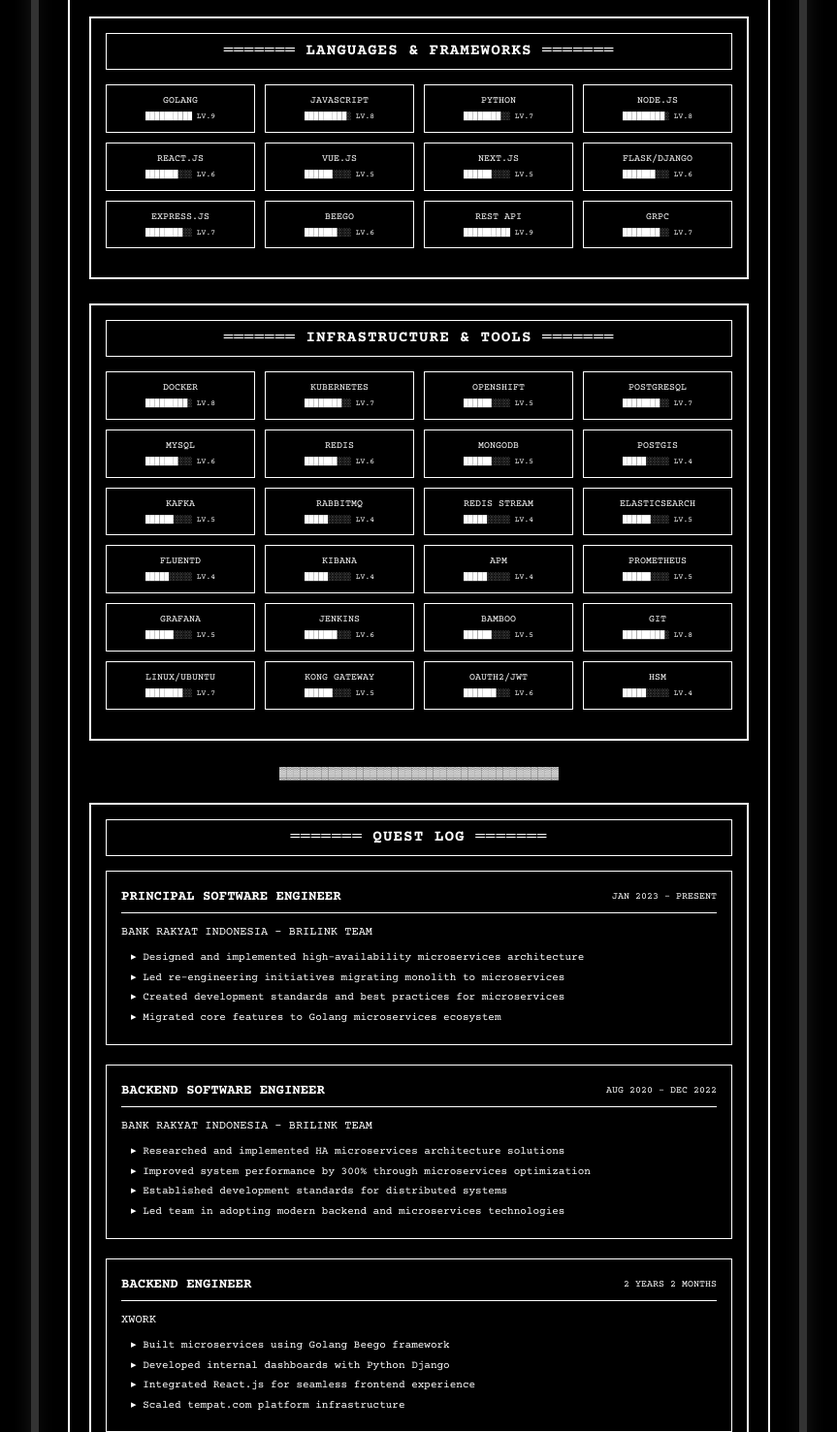
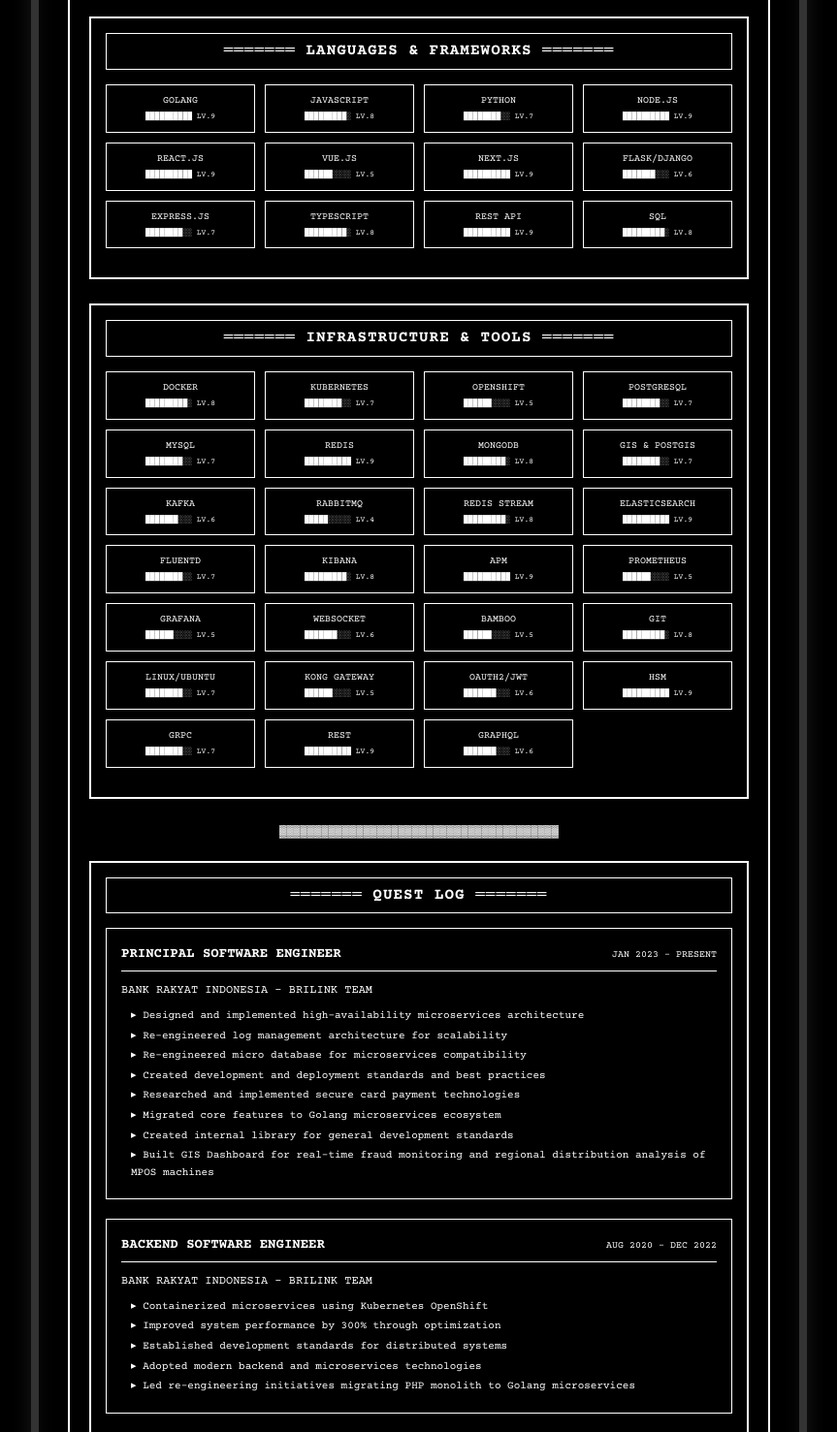
Before and after one commit to gananggww/gananggww.github.io, a plain HTML site: page index.html in a window 1280 px wide. Shown: the part 639-2116 px from the top of the page at 97% size, without its empty margins (208-1071 px from the left). Drawn offline with nearby package versions, Linux system fonts and the light colour scheme.

Commit message:
fix content

```diff
--- a/index.html
+++ b/index.html
@@ -295,7 +295,7 @@
                     </div>
                     <div class="stat-line">
                         <span>LOCATION:</span>
-                        <span>BANDUNG, INDONESIA</span>
+                        <span>JAKARTA, INDONESIA</span>
                     </div>
                     <div class="stat-line">
                         <span>EXPERIENCE:</span>
@@ -307,7 +307,7 @@
                     </div>
                     <div class="stat-line">
                         <span>CURRENT ROLE:</span>
-                        <span>PRINCIPAL ENGINEER</span>
+                        <span>PRINCIPAL SOFTWARE ENGINEER</span>
                     </div>
                     <div class="stat-line">
                         <span>COMPANY:</span>
@@ -341,11 +341,11 @@
                     </div>
                     <div class="skill-box">
                         <div>NODE.JS</div>
-                        <div class="level-indicator">█████████░ LV.8</div>
+                        <div class="level-indicator">██████████  LV.9</div>
                     </div>
                     <div class="skill-box">
                         <div>REACT.JS</div>
-                        <div class="level-indicator">███████░░░ LV.6</div>
+                        <div class="level-indicator">██████████ LV.9</div>
                     </div>
                     <div class="skill-box">
                         <div>VUE.JS</div>
@@ -353,7 +353,7 @@
                     </div>
                     <div class="skill-box">
                         <div>NEXT.JS</div>
-                        <div class="level-indicator">██████░░░░ LV.5</div>
+                        <div class="level-indicator">██████████  LV.9</div>
                     </div>
                     <div class="skill-box">
                         <div>FLASK/DJANGO</div>
@@ -364,16 +364,16 @@
                         <div class="level-indicator">████████░░ LV.7</div>
                     </div>
                     <div class="skill-box">
-                        <div>BEEGO</div>
-                        <div class="level-indicator">███████░░░ LV.6</div>
+                        <div>TYPESCRIPT</div>
+                        <div class="level-indicator">█████████░ LV.8</div>
                     </div>
                     <div class="skill-box">
                         <div>REST API</div>
                         <div class="level-indicator">██████████ LV.9</div>
                     </div>
                     <div class="skill-box">
-                        <div>GRPC</div>
-                        <div class="level-indicator">████████░░ LV.7</div>
+                        <div>SQL</div>
+                        <div class="level-indicator">█████████░  LV.8</div>
                     </div>
                 </div>
             </div>
@@ -401,23 +401,23 @@
                     </div>
                     <div class="skill-box">
                         <div>MYSQL</div>
-                        <div class="level-indicator">███████░░░ LV.6</div>
+                        <div class="level-indicator">████████░░ LV.7</div>
                     </div>
                     <div class="skill-box">
                         <div>REDIS</div>
-                        <div class="level-indicator">███████░░░ LV.6</div>
+                        <div class="level-indicator">██████████  LV.9</div>
                     </div>
                     <div class="skill-box">
                         <div>MONGODB</div>
-                        <div class="level-indicator">██████░░░░ LV.5</div>
+                        <div class="level-indicator">█████████░ LV.8</div>
                     </div>
                     <div class="skill-box">
-                        <div>POSTGIS</div>
-                        <div class="level-indicator">█████░░░░░ LV.4</div>
+                        <div>GIS & POSTGIS</div>
+                        <div class="level-indicator">████████░░  LV.7</div>
                     </div>
                     <div class="skill-box">
                         <div>KAFKA</div>
-                        <div class="level-indicator">██████░░░░ LV.5</div>
+                        <div class="level-indicator">███████░░░  LV.6</div>
                     </div>
                     <div class="skill-box">
                         <div>RABBITMQ</div>
@@ -425,23 +425,23 @@
                     </div>
                     <div class="skill-box">
                         <div>REDIS STREAM</div>
-                        <div class="level-indicator">█████░░░░░ LV.4</div>
+                        <div class="level-indicator">█████████░ LV.8</div>
                     </div>
                     <div class="skill-box">
                         <div>ELASTICSEARCH</div>
-                        <div class="level-indicator">██████░░░░ LV.5</div>
+                        <div class="level-indicator">██████████  LV.9</div>
                     </div>
                     <div class="skill-box">
                         <div>FLUENTD</div>
-                        <div class="level-indicator">█████░░░░░ LV.4</div>
+                        <div class="level-indicator">████████░░ LV.7</div>
                     </div>
                     <div class="skill-box">
                         <div>KIBANA</div>
-                        <div class="level-indicator">█████░░░░░ LV.4</div>
+                        <div class="level-indicator">█████████░ LV.8</div>
                     </div>
                     <div class="skill-box">
                         <div>APM</div>
-                        <div class="level-indicator">█████░░░░░ LV.4</div>
+                        <div class="level-indicator">██████████  LV.9</div>
                     </div>
                     <div class="skill-box">
                         <div>PROMETHEUS</div>
@@ -452,7 +452,7 @@
                         <div class="level-indicator">██████░░░░ LV.5</div>
                     </div>
                     <div class="skill-box">
-                        <div>JENKINS</div>
+                        <div>WEBSOCKET</div>
                         <div class="level-indicator">███████░░░ LV.6</div>
                     </div>
                     <div class="skill-box">
@@ -477,7 +477,19 @@
                     </div>
                     <div class="skill-box">
                         <div>HSM</div>
-                        <div class="level-indicator">█████░░░░░ LV.4</div>
+                        <div class="level-indicator">██████████  LV.9</div>
+                    </div>
+                    <div class="skill-box">
+                        <div>GRPC</div>
+                        <div class="level-indicator">████████░░ LV.7</div>
+                    </div>
+                    <div class="skill-box">
+                        <div>REST</div>
+                        <div class="level-indicator">██████████  LV.9</div>
+                    </div>
+                    <div class="skill-box">
+                        <div>GRAPHQL</div>
+                        <div class="level-indicator">███████░░░ LV.6</div>
                     </div>
                 </div>
             </div>
@@ -498,9 +510,13 @@
                     </div>
                     <div class="company">BANK RAKYAT INDONESIA - BRILINK TEAM</div>
                     <div class="achievement">Designed and implemented high-availability microservices architecture</div>
-                    <div class="achievement">Led re-engineering initiatives migrating monolith to microservices</div>
-                    <div class="achievement">Created development standards and best practices for microservices</div>
+                    <div class="achievement">Re-engineered log management architecture for scalability</div>
+                    <div class="achievement">Re-engineered micro database for microservices compatibility</div>
+                    <div class="achievement">Created development and deployment standards and best practices</div>
+                    <div class="achievement">Researched and implemented secure card payment technologies</div>
                     <div class="achievement">Migrated core features to Golang microservices ecosystem</div>
+                    <div class="achievement">Created internal library for general development standards</div>
+                    <div class="achievement">Built GIS Dashboard for real-time fraud monitoring and regional distribution analysis of MPOS machines</div>
                 </div>
 
                 <div class="experience-block">
@@ -509,10 +525,11 @@
                         <div class="job-duration">AUG 2020 - DEC 2022</div>
                     </div>
                     <div class="company">BANK RAKYAT INDONESIA - BRILINK TEAM</div>
-                    <div class="achievement">Researched and implemented HA microservices architecture solutions</div>
-                    <div class="achievement">Improved system performance by 300% through microservices optimization</div>
+                    <div class="achievement">Containerized microservices using Kubernetes OpenShift</div>
+                    <div class="achievement">Improved system performance by 300% through optimization</div>
                     <div class="achievement">Established development standards for distributed systems</div>
-                    <div class="achievement">Led team in adopting modern backend and microservices technologies</div>
+                    <div class="achievement">Adopted modern backend and microservices technologies</div>
+                    <div class="achievement">Led re-engineering initiatives migrating PHP monolith to Golang microservices</div>
                 </div>
 
                 <div class="experience-block">
```
